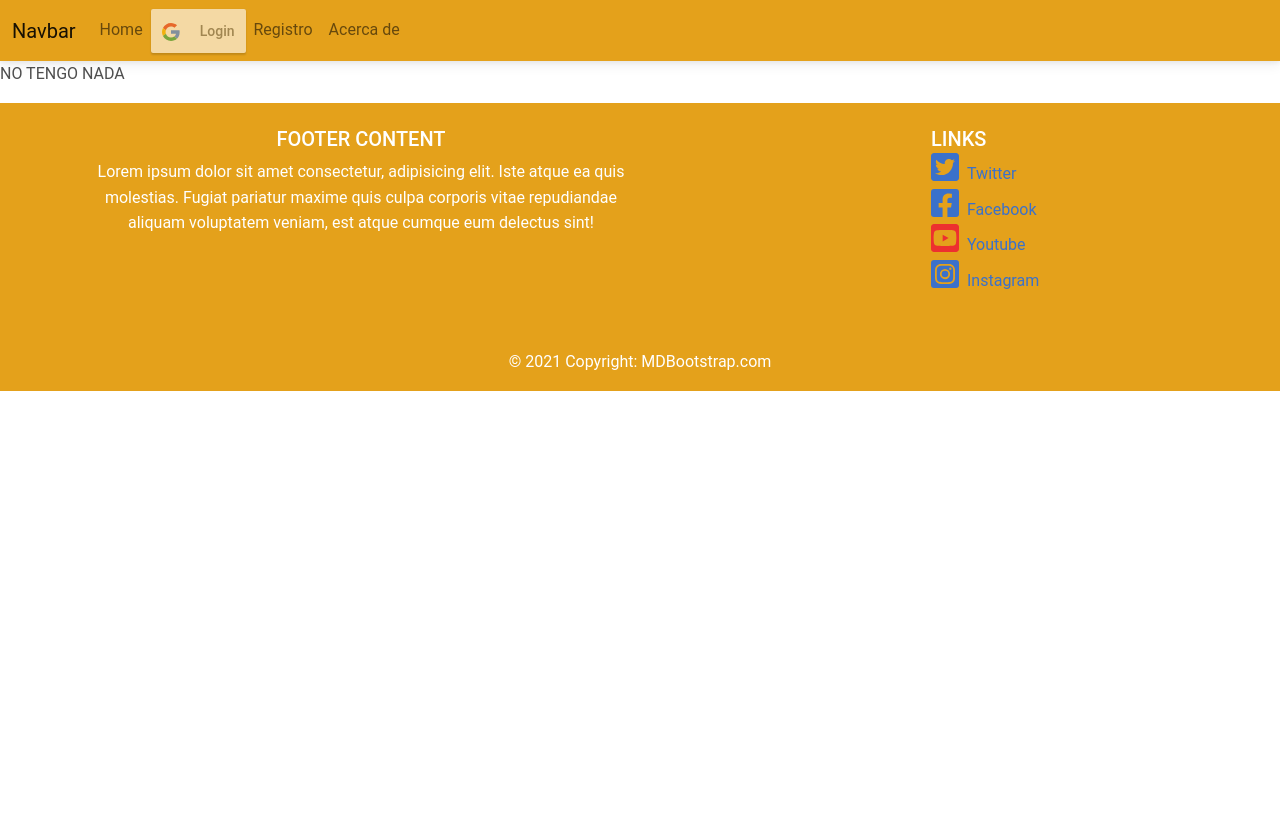
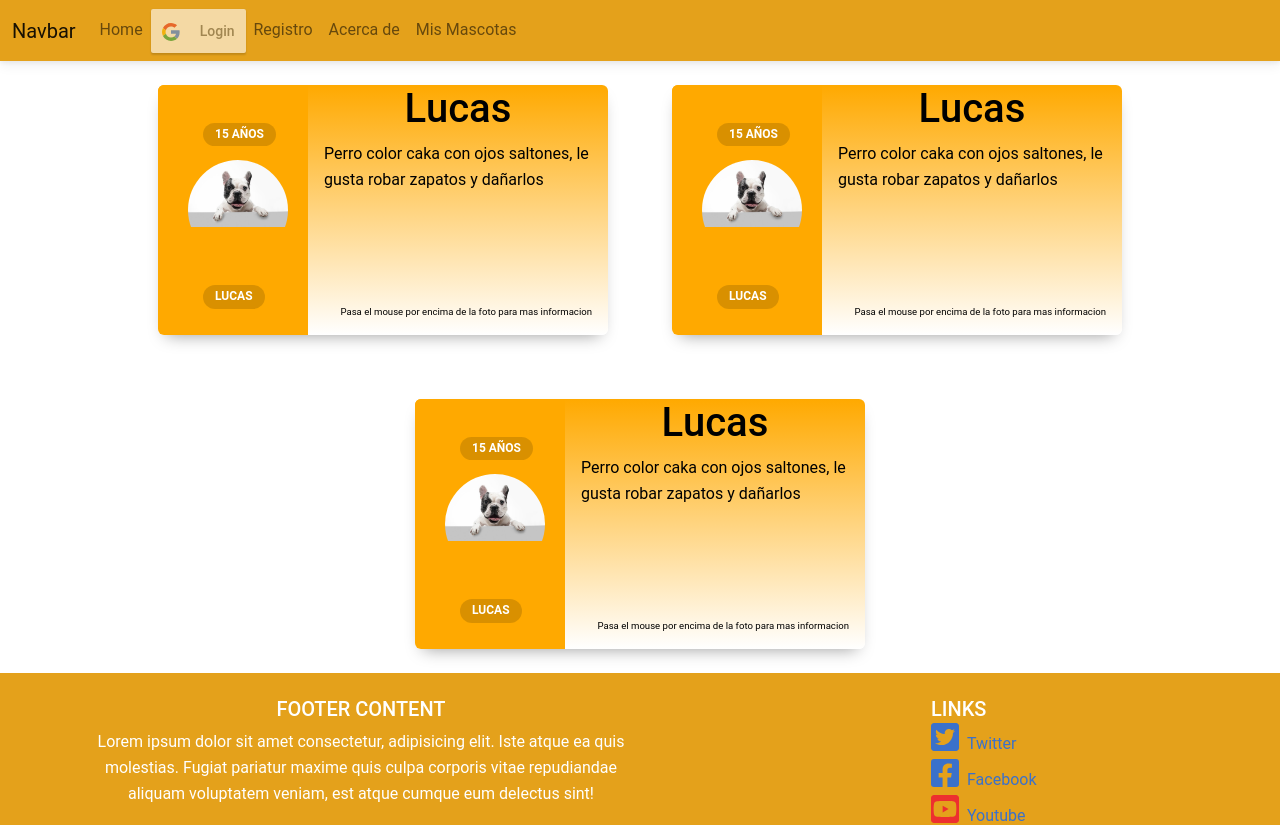
Before and after one commit to presi11/Guarderia-Front, a React (Create React App) app: page /MePets in a window 1280 px wide. Shown: the top 825 px of the page. Before the commit the page ends 800 px from the top, so only its background shows below. Built offline with nearby package versions, Linux system fonts and the light colour scheme.

Commit message:
Page me Pets & grid component

```diff
--- a/package.json
+++ b/package.json
@@ -3,9 +3,12 @@
   "version": "0.1.0",
   "private": true,
   "dependencies": {
+    "@emotion/react": "^11.4.1",
+    "@emotion/styled": "^11.3.0",
     "@fortawesome/fontawesome-svg-core": "^1.2.36",
     "@fortawesome/free-brands-svg-icons": "^5.15.4",
     "@fortawesome/react-fontawesome": "^0.1.15",
+    "@mui/material": "^5.0.0",
     "@testing-library/jest-dom": "^5.11.4",
     "@testing-library/react": "^11.1.0",
     "@testing-library/user-event": "^12.1.10",
--- a/src/App.js
+++ b/src/App.js
@@ -5,6 +5,7 @@ import Footer from "./HOC/Layout/Footer/Footer";
 import Login from "./Pages/Sign-in/Login";
 import Register from "./Pages/Sign-in/Register";
 import Home from "./Pages/Home/Home";
+import MePets from "./Pages/Pets/MePets";
 import "./App.css";
 
 
@@ -18,6 +19,7 @@ const App = () => {
         <Route path="/Login" component={Login} />
         <Route path="/Register" component={Register} />
         <Route path="/Home" component={Home} />
+        <Route path="/MePets" component={MePets} />
         <Route path="*" render={() => <p>NO TENGO NADA</p>} />
 
       </Switch>
--- /dev/null
+++ b/src/Component/Grid-Pets/GridCards.jsx
@@ -0,0 +1,22 @@
+import React from "react";
+import Grid from "@mui/material/Grid";
+import CardPet from "../CardPet/CardPet";
+const MePetsgrid = () => {
+  const [spacing] = React.useState(2);
+
+  return (
+    <Grid sx={{ flexGrow: 1 }} container spacing={1}>
+      <Grid item xs={12}>
+        <Grid container justifyContent="center" spacing={spacing}>
+          {[0, 1, 2].map((value) => (
+            <Grid key={value} item>
+              <CardPet></CardPet>
+            </Grid>
+          ))}
+        </Grid>
+      </Grid>
+    </Grid>
+  );
+};
+
+export default MePetsgrid;
--- a/src/HOC/Layout/NavBar/NavbarHOC.jsx
+++ b/src/HOC/Layout/NavBar/NavbarHOC.jsx
@@ -11,7 +11,7 @@ import {
   MDBNavbarToggler,
   MDBNavbarBrand,
 } from "mdb-react-ui-kit";
-import LoginGoogle from "../../../Component/CardPet/Google-Login/LoginGoogle";
+import LoginGoogle from "../../../Component/Google-Login/LoginGoogle";
 
 const NavbarHOC = ({ children }) => {
   const [showNavColorSecond, setShowNavColorSecond] = useState(false);
@@ -75,6 +75,11 @@ const NavbarHOC = ({ children }) => {
                     Acerca de
                   </MDBNavbarLink>
                 </MDBNavbarItem>
+                <MDBNavbarItem>
+                  <MDBNavbarLink onClick={() => redirect("MePets")}>
+                    Mis Mascotas
+                  </MDBNavbarLink>
+                </MDBNavbarItem>
               </MDBNavbarNav>
             </div>
           </MDBContainer>
--- /dev/null
+++ b/src/Pages/Pets/MePets.jsx
@@ -0,0 +1,7 @@
+import React from "react";
+import MePetsgrid from "../../Component/Grid-Pets/GridCards";
+const MePets = () => {
+  return (<MePetsgrid></MePetsgrid>)
+};
+
+export default MePets;
```
Also changed, not shown: src/Component/Google-Login/LoginGoogle.jsx (renamed from src/Component/CardPet/Google-Login/LoginGoogle.jsx), 1 other file (tests, documents, lock files or other folders).
